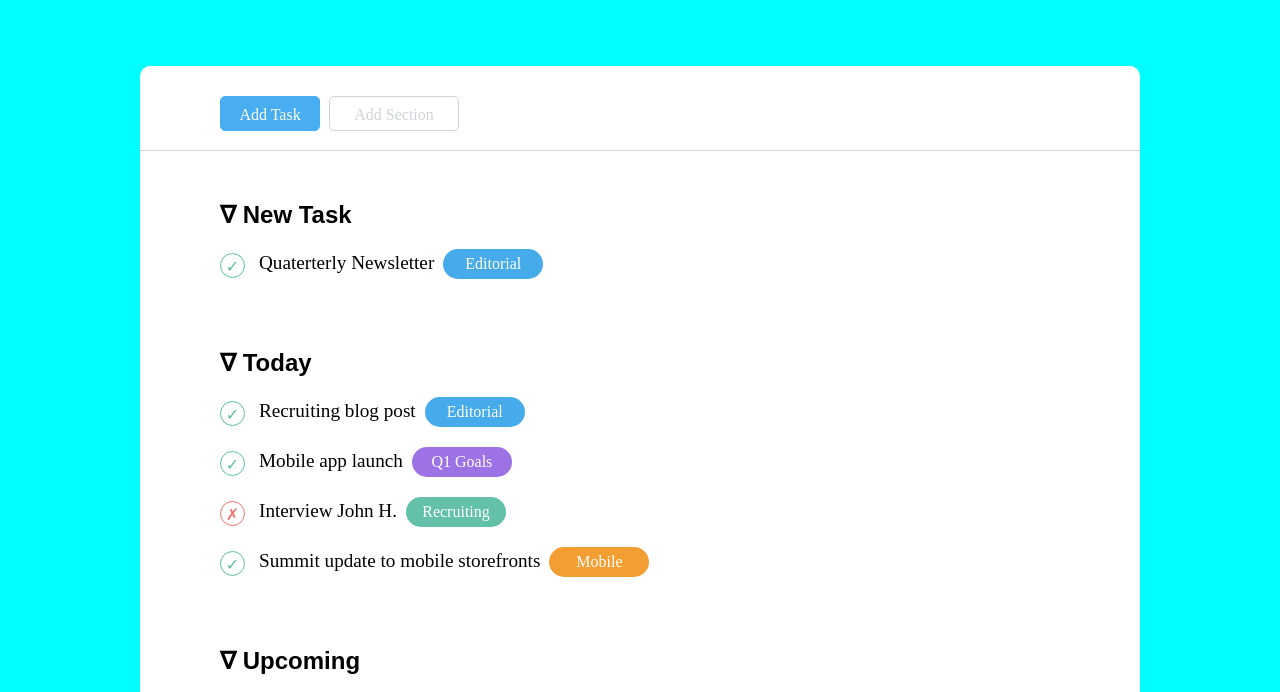
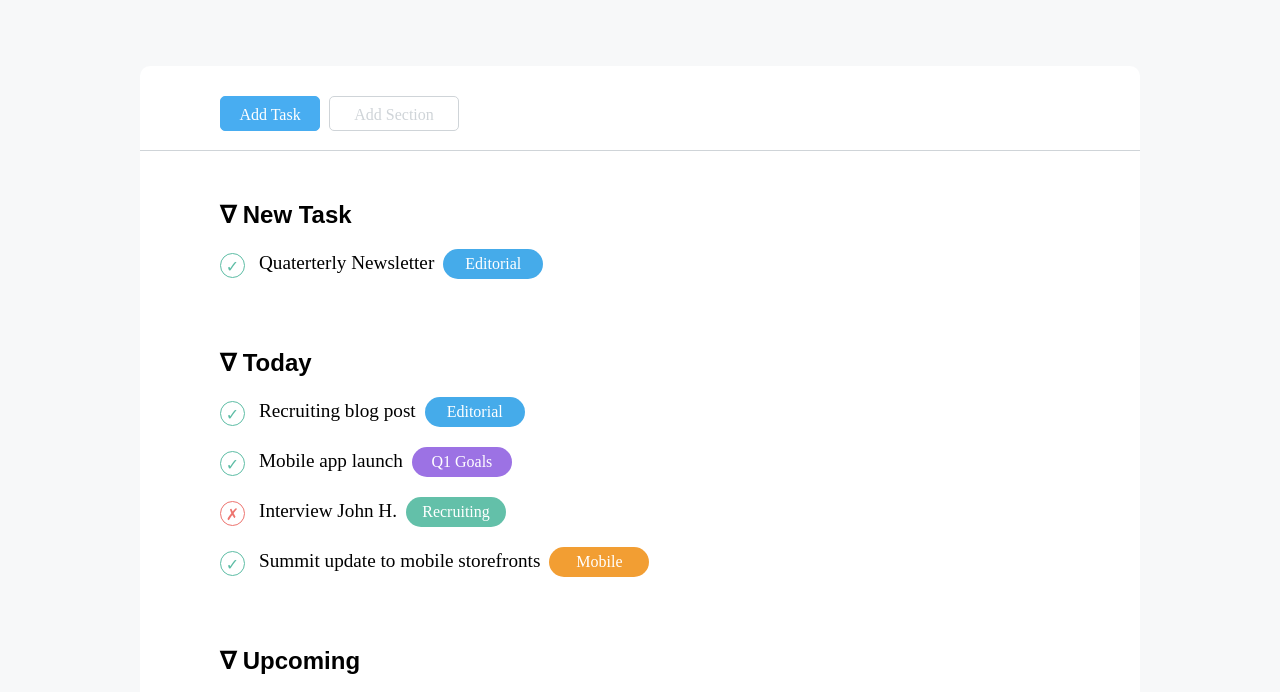
Before and after one commit to MattiaVolonterio/html-css-toboolist, a plain HTML site: page index.html in a window 1280 px wide. Shown: the part 104-796 px from the top of the page. Drawn offline with Linux system fonts and the light colour scheme.

Commit message:
background and padding adjust

```diff
--- a/css/style.css
+++ b/css/style.css
@@ -9,7 +9,7 @@
 /* GENERAL */
 
 body{
-    background-color: aqua;
+    background-color: #F7F8F9;
 }
 
 ul{
@@ -44,7 +44,7 @@ ul{
 
 .card-container{
     width: 1000px;
-    height: 1000px;
+    padding-bottom: 40px;
     margin: 70px auto;
     border-radius: 10px;
     background-color: #FFFFFF;
```
